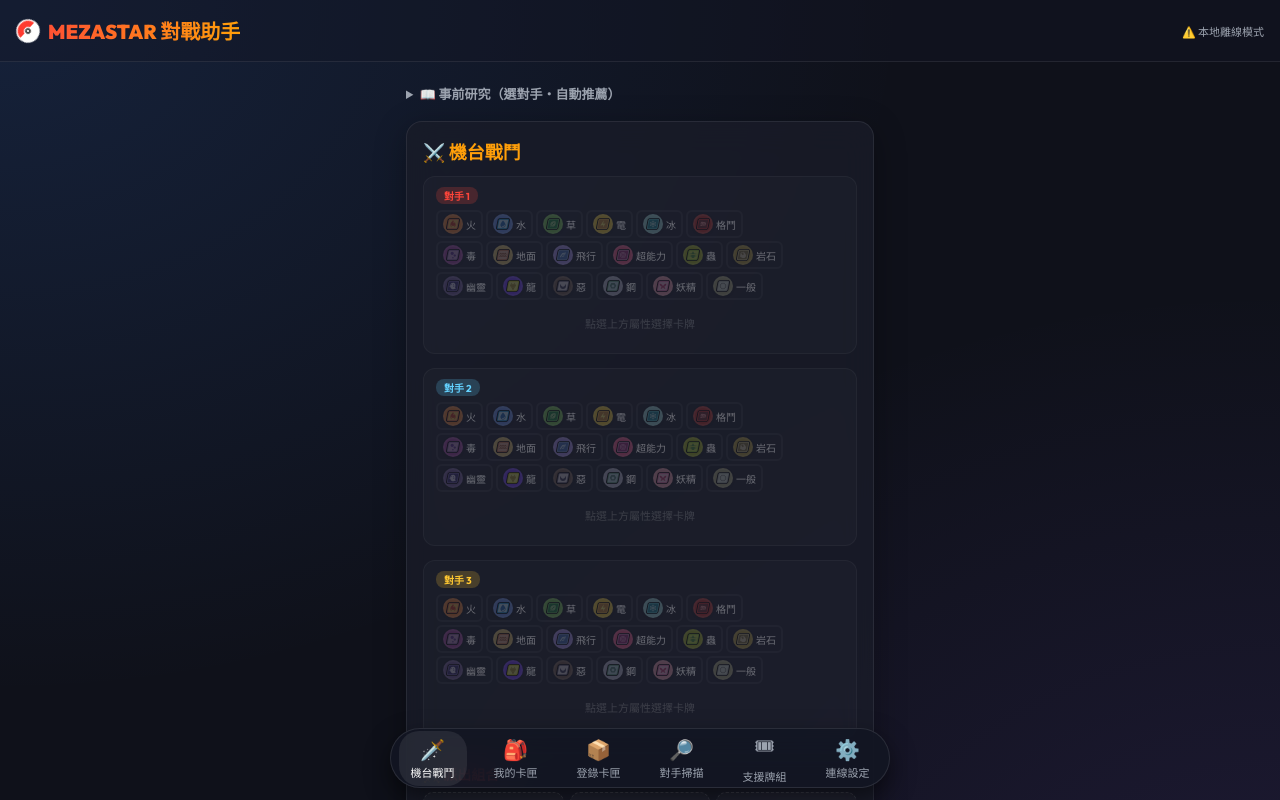
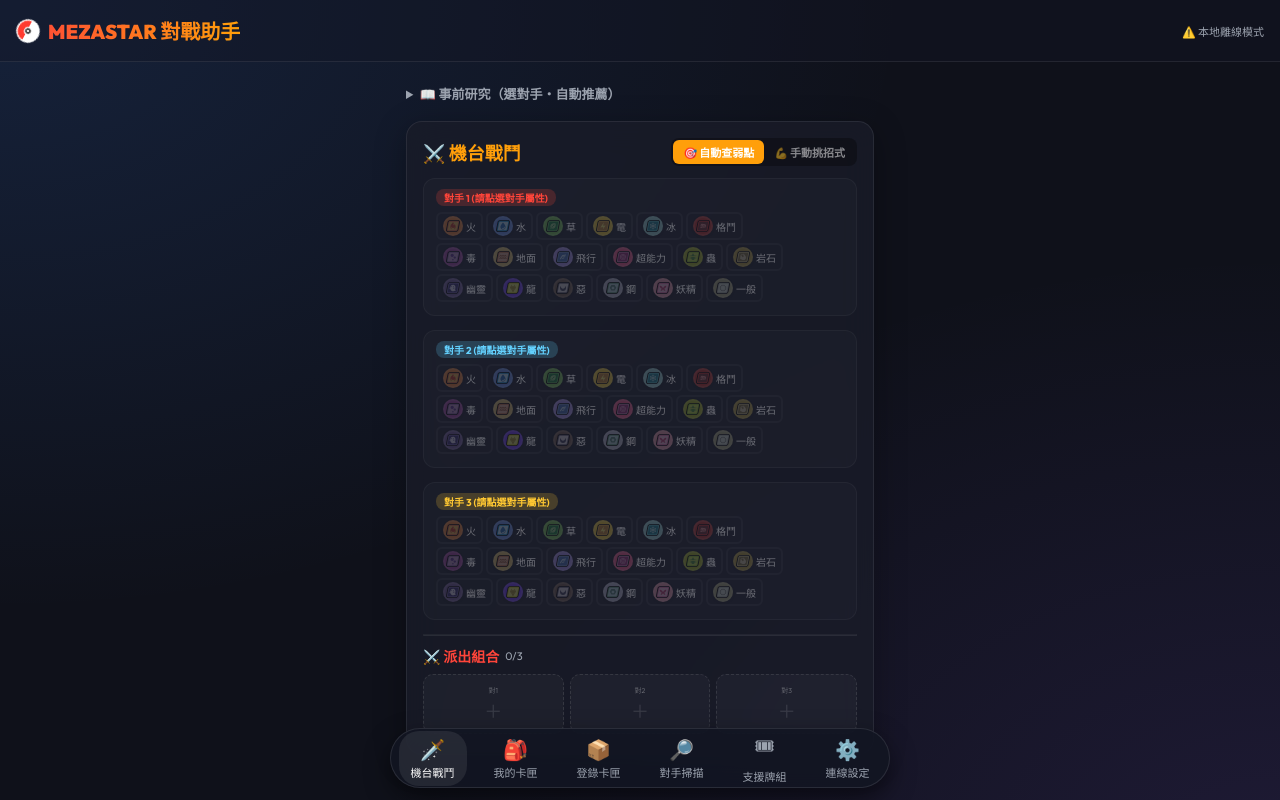
Before and after one commit to smtDRLETITGO/pokemon-gaole-helper, a React (Vite) app: page / in a window 1280 px wide. Shown: the top 800 px of the page. Built offline with nearby package versions, Linux system fonts and the light colour scheme.

Commit message:
feat(battle): 新增屬性相剋表與自動查弱點模式

```diff
--- a/src/components/BattleQuickPick.jsx
+++ b/src/components/BattleQuickPick.jsx
@@ -1,5 +1,6 @@
 import React, { useState, useMemo } from 'react';
 import TypeIcon, { getTypeColor } from './TypeIcon';
+import { getWeaknesses } from '../data/typeMatchup';
 
 const ALL_TYPES = ['火','水','草','電','冰','格鬥','毒','地面','飛行','超能力','蟲','岩石','幽靈','龍','惡','鋼','妖精','一般'];
 
@@ -18,6 +19,7 @@ const makeOpponents = () => [
 
 export default function BattleQuickPick({ collection }) {
   const [opponents, setOpponents] = useState(makeOpponents);
+  const [mode, setMode] = useState('auto'); // 'auto' | 'manual'
 
   // ── 切換某個對手的屬性 ──
   const toggleType = (oppId, type) => {
@@ -52,13 +54,35 @@ export default function BattleQuickPick({ collection }) {
   // ── 每個對手的篩選卡 ──
   const filteredCards = useMemo(() => {
     return opponents.map(opp => {
-      if (opp.types.length === 0) return { oppId: opp.id, cards: [] };
+      if (opp.types.length === 0) return { oppId: opp.id, cards: [], weaknesses: [] };
+
+      let targetTypes = opp.types;
+      let weaknesses = [];
+
+      if (mode === 'auto') {
+        weaknesses = getWeaknesses(opp.types);
+        targetTypes = weaknesses; // 找剋制對手的屬性
+      }
+
       const cards = collection
-        .filter(c => c.moveType && opp.types.includes(c.moveType))
+        .filter(c => {
+          if (targetTypes.length === 0) return false;
+
+          if (mode === 'auto') {
+            // 自動模式：優先看招式屬性，沒有招式屬性時退而求其次看本體屬性 (Fallback)
+            if (c.moveType) {
+              return targetTypes.includes(c.moveType);
+            }
+            return targetTypes.includes(c.type1) || (c.type2 && targetTypes.includes(c.type2));
+          } else {
+            // 手動模式：直接找該招式屬性的卡牌
+            return c.moveType && targetTypes.includes(c.moveType);
+          }
+        })
         .sort((a, b) => ((b.stars || 0) - (a.stars || 0)) || ((b.hp || 0) - (a.hp || 0)));
-      return { oppId: opp.id, cards };
+      return { oppId: opp.id, cards, weaknesses };
     });
-  }, [collection, opponents]);
+  }, [collection, opponents, mode]);
 
   const lineupCards = opponents.filter(o => o.assigned).map(o => o.assigned);
 
@@ -66,13 +90,25 @@ export default function BattleQuickPick({ collection }) {
 
   return (
     <div className="glass-panel mb-4" style={{ paddingBottom: '16px' }}>
-      <div style={{ display: 'flex', alignItems: 'center', gap: '8px', marginBottom: '12px' }}>
+      <div style={{ display: 'flex', alignItems: 'center', gap: '8px', marginBottom: '12px', flexWrap: 'wrap' }}>
         <h2 style={{ fontSize: '18px', fontWeight: '800', color: '#ff9f0a', margin: 0 }}>
           ⚔️ 機台戰鬥
         </h2>
+        <div style={{ display: 'flex', background: 'rgba(0,0,0,0.3)', borderRadius: '8px', padding: '2px', marginLeft: 'auto' }}>
+          <button onClick={() => setMode('auto')} style={{
+            background: mode === 'auto' ? '#ff9f0a' : 'transparent',
+            color: mode === 'auto' ? '#fff' : 'rgba(255,255,255,0.5)',
+            border: 'none', borderRadius: '6px', padding: '4px 10px', fontSize: '11px', fontWeight: 'bold', cursor: 'pointer', transition: 'all 0.2s'
+          }}>🎯 自動查弱點</button>
+          <button onClick={() => setMode('manual')} style={{
+            background: mode === 'manual' ? '#ff9f0a' : 'transparent',
+            color: mode === 'manual' ? '#fff' : 'rgba(255,255,255,0.5)',
+            border: 'none', borderRadius: '6px', padding: '4px 10px', fontSize: '11px', fontWeight: 'bold', cursor: 'pointer', transition: 'all 0.2s'
+          }}>💪 手動挑招式</button>
+        </div>
         {lineupCards.length > 0 && (
           <button onClick={resetAll} style={{
-            marginLeft: 'auto', background: 'rgba(255,69,58,0.12)', border: '1px solid rgba(255,69,58,0.25)',
+            background: 'rgba(255,69,58,0.12)', border: '1px solid rgba(255,69,58,0.25)',
             borderRadius: '6px', padding: '3px 10px', color: '#ff453a',
             fontSize: '11px', fontWeight: 'bold', cursor: 'pointer',
           }}>重設全部</button>
@@ -81,7 +117,9 @@ export default function BattleQuickPick({ collection }) {
 
       {/* ═══════ 3 個對手 ─ 垂直排列 ═══════ */}
       {opponents.map((opp, idx) => {
-        const oppCards = filteredCards.find(f => f.oppId === opp.id)?.cards || [];
+        const oppData = filteredCards.find(f => f.oppId === opp.id) || { cards: [], weaknesses: [] };
+        const oppCards = oppData.cards;
+        const oppWeaknesses = oppData.weaknesses;
         const isAssigned = opp.assigned !== null;
 
         return (
@@ -98,7 +136,7 @@ export default function BattleQuickPick({ collection }) {
                 background: idx === 0 ? 'rgba(255,69,58,0.2)' : idx === 1 ? 'rgba(100,210,255,0.2)' : 'rgba(255,200,50,0.2)',
                 color: idx === 0 ? '#ff453a' : idx === 1 ? '#64d2ff' : '#ffc832',
               }}>
-                對手 {idx + 1}
+                對手 {idx + 1} {mode === 'auto' && opp.types.length === 0 ? '(請點選對手屬性)' : mode === 'manual' && opp.types.length === 0 ? '(請點選招式屬性)' : ''}
               </span>
               {isAssigned && (
                 <span style={{ fontSize: '10px', color: '#34c759', fontWeight: 'bold' }}>
@@ -140,8 +178,18 @@ export default function BattleQuickPick({ collection }) {
 
             {/* 已選屬性文字標籤 */}
             {opp.types.length > 0 && !isAssigned && (
-              <div style={{ fontSize: '10px', color: 'var(--text-muted)', marginBottom: '6px' }}>
-                🎯 {opp.types.join('、')}
+              <div style={{ fontSize: '11px', color: 'var(--text-muted)', marginBottom: '8px', padding: '6px', background: 'rgba(0,0,0,0.2)', borderRadius: '6px' }}>
+                {mode === 'auto' ? (
+                  <>
+                    <span style={{ color: '#fff' }}>🛡️ 對手屬性：{opp.types.join('、')}</span>
+                    <br/>
+                    <span style={{ color: '#ff9f0a', marginTop: '4px', display: 'inline-block' }}>
+                      🔥 推薦打擊：{oppWeaknesses.length > 0 ? oppWeaknesses.join('、') : '無明顯弱點'}
+                    </span>
+                  </>
+                ) : (
+                  <span style={{ color: '#fff' }}>🎯 尋找招式：{opp.types.join('、')}</span>
+                )}
               </div>
             )}
 
@@ -173,13 +221,9 @@ export default function BattleQuickPick({ collection }) {
               </div>
             ) : opp.types.length > 0 && oppCards.length === 0 ? (
               <div style={{ fontSize: '11px', color: 'var(--text-muted)', textAlign: 'center', padding: '8px' }}>
-                😅 沒有 <b>{opp.types.join('、')}</b> 的招式卡
+                😅 沒有符合條件的卡牌
               </div>
-            ) : isAssigned ? null : opp.types.length === 0 ? (
-              <div style={{ fontSize: '11px', color: 'rgba(255,255,255,0.15)', textAlign: 'center', padding: '12px' }}>
-                點選上方屬性選擇卡牌
-              </div>
-            ) : (
+            ) : isAssigned ? null : opp.types.length === 0 ? null : (
               <div style={{ display: 'flex', gap: '4px', overflowX: 'auto', paddingBottom: '4px' }}>
                 {oppCards.slice(0, 6).map(card => {
                   const alreadyAssigned = lineupCards.some(c => c.cardId === card.cardId);
--- /dev/null
+++ b/src/data/typeMatchup.js
@@ -0,0 +1,52 @@
+// 寶可夢 18 屬性相剋表
+// 第一層 key 為「攻擊方屬性」
+// 第二層 key 為「防守方屬性」，value 為「傷害倍率」 (未列出者皆為 1)
+export const TYPE_MATCHUP = {
+  '一般': { '岩石': 0.5, '幽靈': 0, '鋼': 0.5 },
+  '火': { '火': 0.5, '水': 0.5, '草': 2, '冰': 2, '蟲': 2, '岩石': 0.5, '龍': 0.5, '鋼': 2 },
+  '水': { '火': 2, '水': 0.5, '草': 0.5, '地面': 2, '岩石': 2, '龍': 0.5 },
+  '電': { '水': 2, '電': 0.5, '草': 0.5, '地面': 0, '飛行': 2, '龍': 0.5 },
+  '草': { '火': 0.5, '水': 2, '草': 0.5, '毒': 0.5, '地面': 2, '飛行': 0.5, '蟲': 0.5, '岩石': 2, '龍': 0.5, '鋼': 0.5 },
+  '冰': { '火': 0.5, '水': 0.5, '草': 2, '冰': 0.5, '地面': 2, '飛行': 2, '龍': 2, '鋼': 0.5 },
+  '格鬥': { '一般': 2, '冰': 2, '毒': 0.5, '飛行': 0.5, '超能力': 0.5, '蟲': 0.5, '岩石': 2, '幽靈': 0, '惡': 2, '鋼': 2, '妖精': 0.5 },
+  '毒': { '草': 2, '毒': 0.5, '地面': 0.5, '岩石': 0.5, '幽靈': 0.5, '鋼': 0, '妖精': 2 },
+  '地面': { '火': 2, '電': 2, '草': 0.5, '毒': 2, '飛行': 0, '蟲': 0.5, '岩石': 2, '鋼': 2 },
+  '飛行': { '電': 0.5, '草': 2, '格鬥': 2, '蟲': 2, '岩石': 0.5, '鋼': 0.5 },
+  '超能力': { '格鬥': 2, '毒': 2, '超能力': 0.5, '惡': 0, '鋼': 0.5 },
+  '蟲': { '火': 0.5, '草': 2, '格鬥': 0.5, '毒': 0.5, '飛行': 0.5, '超能力': 2, '幽靈': 0.5, '惡': 2, '鋼': 0.5, '妖精': 0.5 },
+  '岩石': { '火': 2, '冰': 2, '格鬥': 0.5, '地面': 0.5, '飛行': 2, '蟲': 2, '鋼': 0.5 },
+  '幽靈': { '一般': 0, '超能力': 2, '幽靈': 2, '惡': 0.5 },
+  '龍': { '龍': 2, '鋼': 0.5, '妖精': 0 },
+  '惡': { '格鬥': 0.5, '超能力': 2, '幽靈': 2, '惡': 0.5, '妖精': 0.5 },
+  '鋼': { '火': 0.5, '水': 0.5, '電': 0.5, '冰': 2, '岩石': 2, '鋼': 0.5, '妖精': 2 },
+  '妖精': { '火': 0.5, '毒': 0.5, '格鬥': 2, '龍': 2, '惡': 2, '鋼': 0.5 }
+};
+
+const ALL_TYPES = ['一般','火','水','電','草','冰','格鬥','毒','地面','飛行','超能力','蟲','岩石','幽靈','龍','惡','鋼','妖精'];
+
+/**
+ * 計算對抗指定防守方屬性（可為雙屬性）的弱點（攻擊方倍率 >= 2 的屬性）
+ * @param {string[]} defendingTypes - 對手的屬性陣列 (例如: ['草', '毒'])
+ * @returns {string[]} 推薦的攻擊屬性陣列 (例如: ['火', '飛行', '冰', '超能力'])
+ */
+export function getWeaknesses(defendingTypes) {
+  if (!defendingTypes || defendingTypes.length === 0) return [];
+
+  const weaknesses = [];
+
+  for (const attacker of ALL_TYPES) {
+    let multiplier = 1;
+    for (const defender of defendingTypes) {
+      const match = TYPE_MATCHUP[attacker][defender];
+      if (match !== undefined) {
+        multiplier *= match;
+      }
+    }
+    // 倍率 >= 2 視為效果絕佳
+    if (multiplier >= 2) {
+      weaknesses.push(attacker);
+    }
+  }
+
+  return weaknesses;
+}
```
